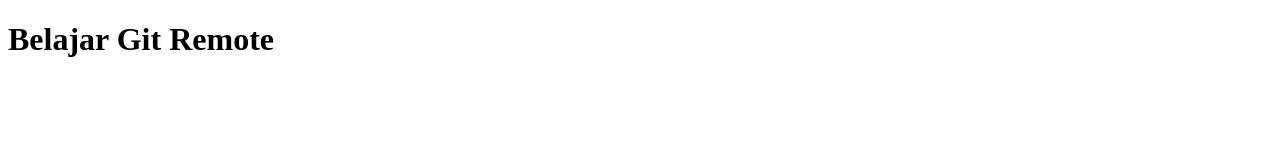
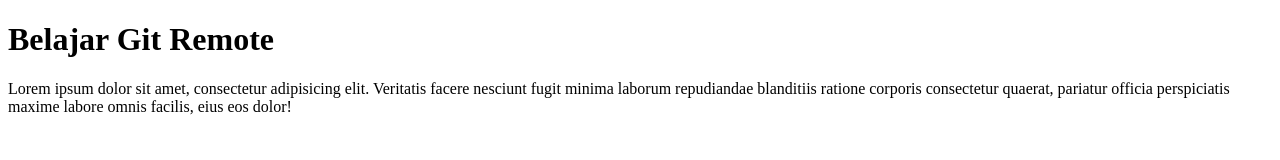
Before and after one commit to wchandra-jkt/wpu-git-test, a plain HTML site: page index.html in a window 1280 px wide. Drawn offline with Linux system fonts and the light colour scheme.

Commit message:
menambahkan paragraf

```diff
--- a/index.html
+++ b/index.html
@@ -8,5 +8,6 @@
 </head>
 <body>
     <h1>Belajar Git Remote</h1>
+    <p>Lorem ipsum dolor sit amet, consectetur adipisicing elit. Veritatis facere nesciunt fugit minima laborum repudiandae blanditiis ratione corporis consectetur quaerat, pariatur officia perspiciatis maxime labore omnis facilis, eius eos dolor!</p>
 </body>
 </html>
```
